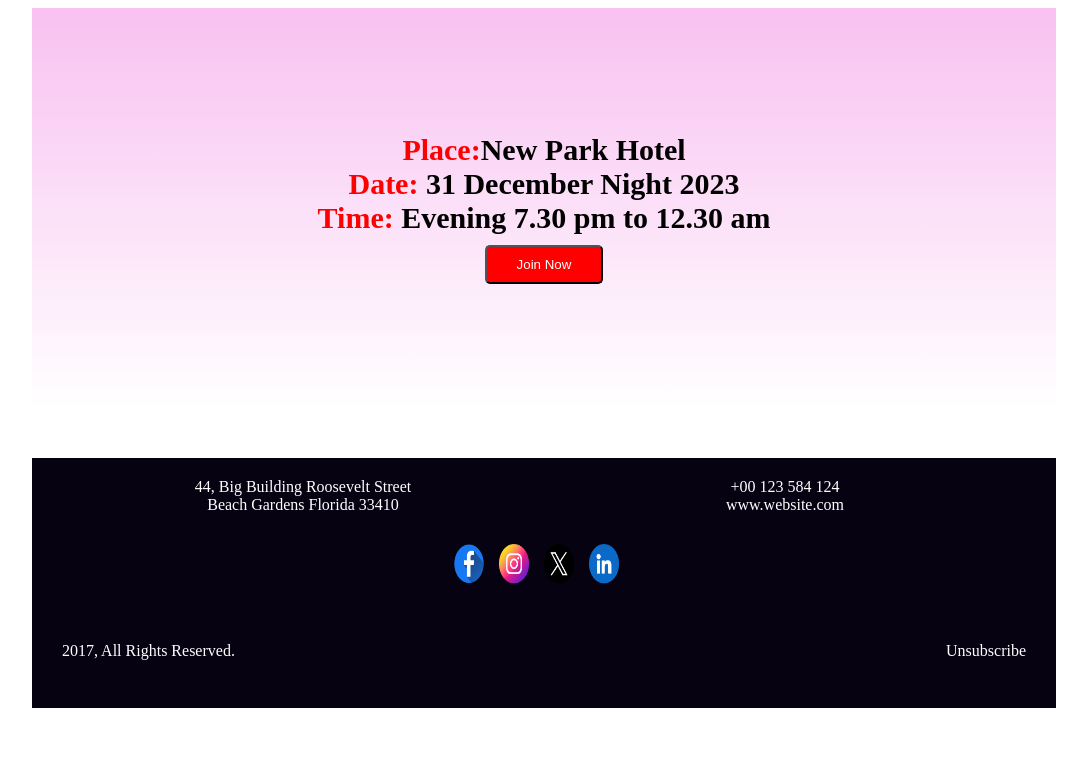
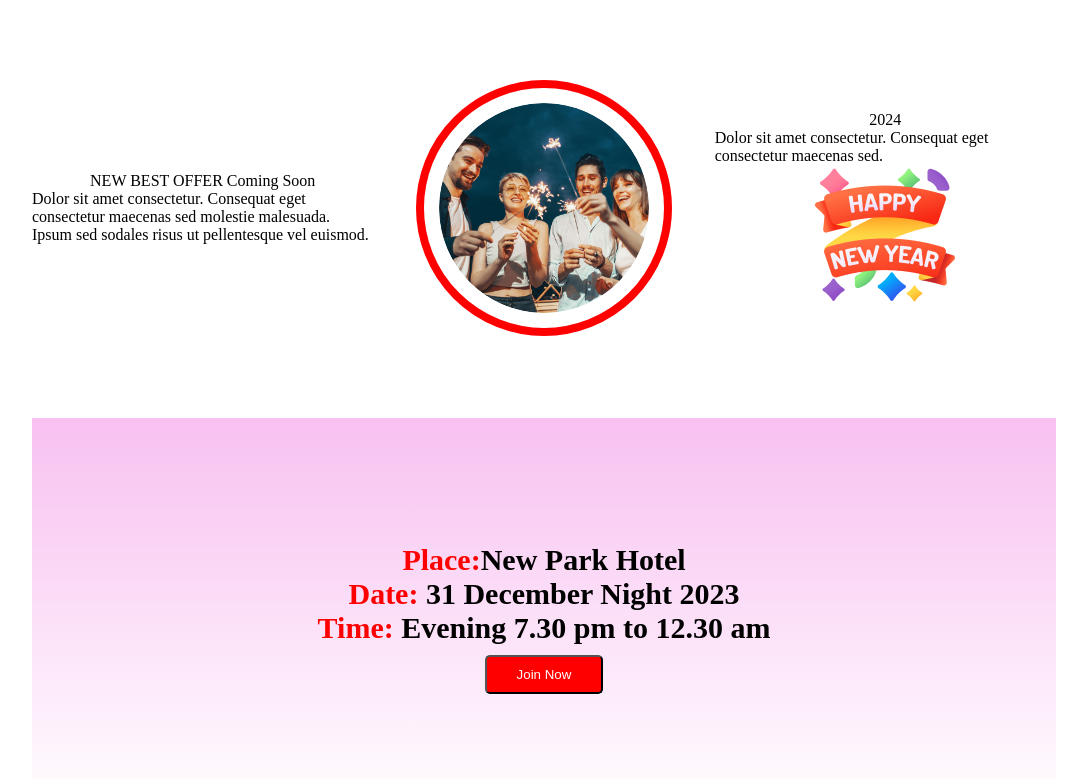
Before and after one commit to sabbasachiPH/b9a1_new_year_new_mission, a plain HTML site: page index.html in a window 1280 px wide. Shown: the part 1929-2708 px from the top of the page, without its empty margins (96-1183 px from the left). Before the commit the page ends 2637 px from the top, so only its background shows below. Drawn offline with Linux system fonts and the light colour scheme.

Commit message:
image name correction

```diff
--- a/index.html
+++ b/index.html
@@ -9,7 +9,7 @@
   <body>
     <header class="header"></header>
     <main class="main">
-      <section class="box">
+      <section class="happyNewYear">
         <!-- <img src="resources/Banner Image.png" alt="Banner Image" srcset="" /> -->
         <div class="bannerText">
           Happy New Year
@@ -26,7 +26,7 @@
           BETTER
         </p>
         <h2>ALL CATEGORIES</h2>
-        <img src="resources/New Year Photo.png" alt="" srcset="" />
+        <img src="resources/NewYearPhoto.png" alt="" srcset="" />
       </section>
 
       <section class="midNightParty">
@@ -42,8 +42,29 @@
           </div>
 
           <div class="midNightPartyImg">
-            <img src="resources/Group 70.png" alt="Group 70 Photo" srcset="" />
+            <img src="resources/Group70.png" alt="Group 70 Photo" srcset="" />
           </div>
+        </div>
+      </section>
+
+      <section class="offer">
+        <div class="offerLeft">
+          NEW BEST OFFER Coming Soon
+          <p>
+            Dolor sit amet consectetur. Consequat eget consectetur maecenas sed
+            molestie malesuada. Ipsum sed sodales risus ut pellentesque vel
+            euismod.
+          </p>
+        </div>
+        <div class="offerMiddle">
+          <img src="resources/Ellipse1.png" alt="Ellipse 1 Photo" srcset="" />
+        </div>
+        <div class="offerRight">
+          2024
+          <p>
+            Dolor sit amet consectetur. Consequat eget consectetur maecenas sed.
+          </p>
+          <img src="resources/Group96.png" alt="" srcset="" />
         </div>
       </section>
 
--- a/styles/style.css
+++ b/styles/style.css
@@ -16,10 +16,10 @@ body{
 
 }
 
-.box{
+.happyNewYear{
     height: 80vh;
     width: 80vw;
-    background-image: url("/resources/Banner\ Image.png") ;
+    background-image: url("/resources/BannerImage.png") ;
     background-size: cover;
     background-repeat: no-repeat;
     display: flex;
@@ -124,11 +124,35 @@ body{
     margin-top: 10px;
 }
 
+.offer{
+    height: 50vh;
+    width: 80vw;
+    margin: 10px 0px;
+    display: flex;
+    /* border: 5px solid red; */
+}
+
+.offerLeft, .offerRight, .offerMiddle{
+    flex: 1;
+display: flex;
+flex-direction: column;
+justify-content: center;
+align-items: center;
+}
+
+.offerMiddle >img{
+    width:75%;
+    height: auto;
+    border: 8px solid #ff0000;
+    padding: 15px;
+    border-radius:50%;
+}
+
 .footer{
     background-color: rgb(7, 2, 17);
     color: #fff;
     width: 80vw;
-    height: 250px;
+    height: 200px;
     display: flex;
     flex-direction: column;
     padding: 20px 30px;
```
Also changed, not shown: resources/BannerImage.png (renamed from resources/Banner Image.png), resources/Ellipse1.png (renamed from resources/Ellipse 1.png), resources/Group44.png (renamed from resources/Group 44.png), resources/Group61.png (renamed from resources/Group 61.png), resources/Group70.png (renamed from resources/Group 70.png), resources/Group75.png (renamed from resources/Group 75.png), resources/Group96.png (renamed from resources/Group 96.png), resources/NewYearPhoto.png (renamed from resources/New Year Photo.png), resources/Rectangle1.png (renamed from resources/Rectangle 1.png), resources/Rectangle2.png (renamed from resources/Rectangle 2.png), resources/Rectangle3.png (renamed from resources/Rectangle 3.png), resources/Rectangle4.png (renamed from resources/Rectangle 4.png), resources/Rectangle5.png (renamed from resources/Rectangle 5.png), resources/Rectangle6.png (renamed from resources/Rectangle 6.png), 2 more files.
